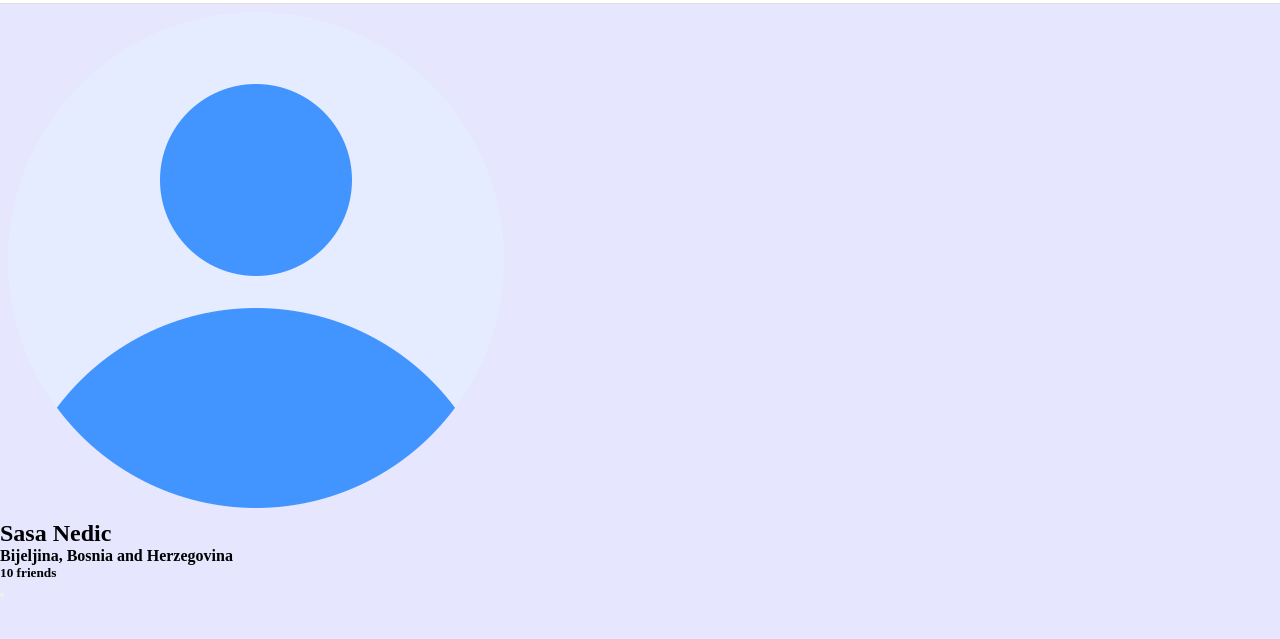
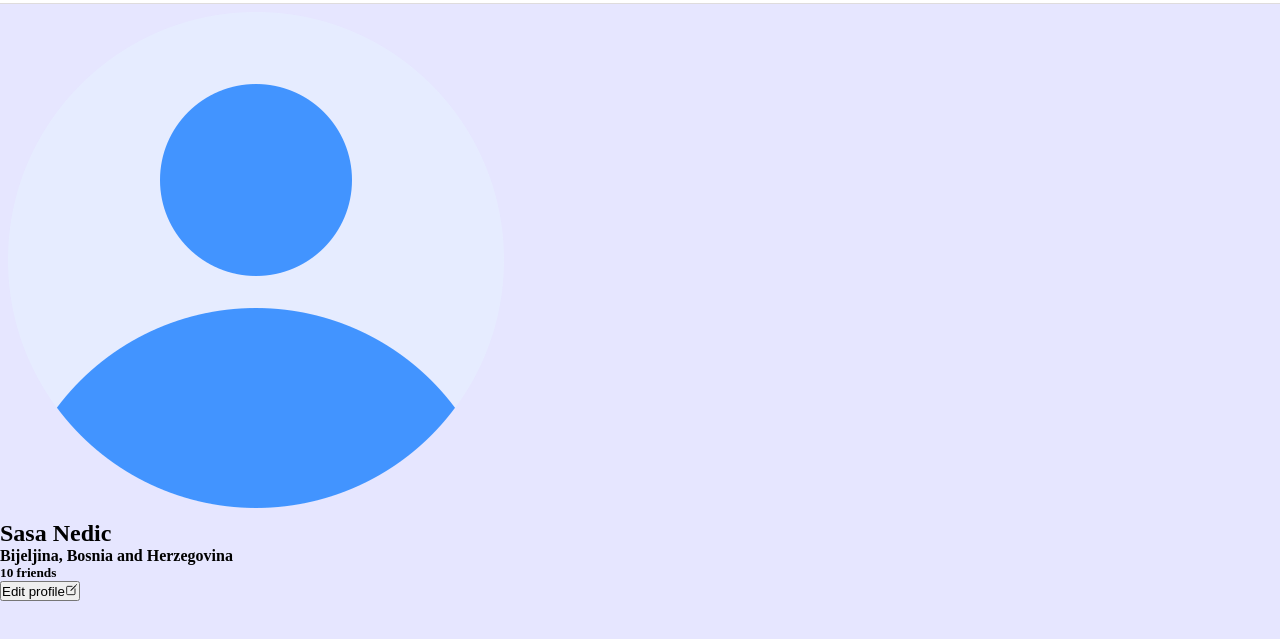
Before and after one commit to sasanedicbn/Social-Network, a website built with Vite: page Social-network/index.html in a window 1280 px wide. Shown: the part 83-722 px from the top of the page. Built offline with nearby package versions, Linux system fonts and the light colour scheme.

Commit message:
Create edit btn

```diff
--- a/Social-network/index.html
+++ b/Social-network/index.html
@@ -63,7 +63,7 @@
             </div>
           </div>
           <button class="user__edit">
-
+            <p>Edit profile<ion-icon name="create-outline"></ion-icon>
 
             </p>
           </button>
```
